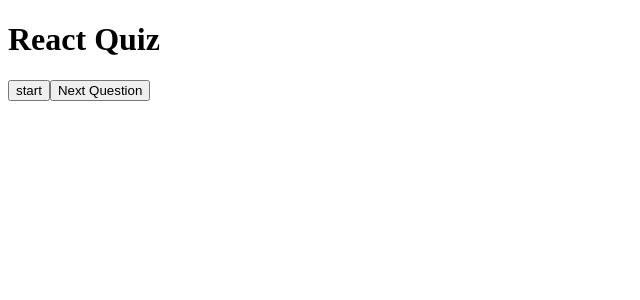
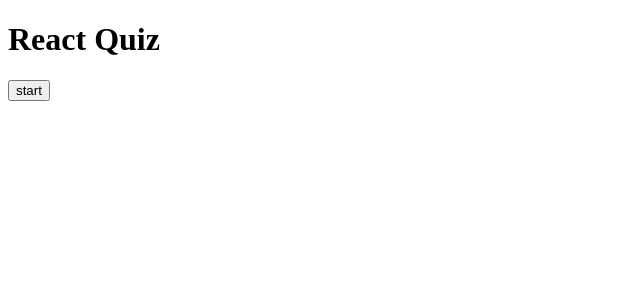
Before and after one commit to Callisto1981/Quiz, a React (Create React App) app in the folder react-quiz/: page / in a window 1280 px wide. Shown: the top 300 px of the page, without its empty margins (0-640 px from the left). Built offline with nearby package versions, Linux system fonts and the light colour scheme.

Commit message:
Added conditions to button in QuestionCard

```diff
--- a/react-quiz/src/App.tsx
+++ b/react-quiz/src/App.tsx
@@ -64,9 +64,11 @@
         callback={checkAnswer}
         />
       )}
+      { !gameOver && !loading && userAnswers.length === number + 1 && number !== TOTAL_QUESTIONS - 1 ? (
       <button className="next" onClick={nextQuestion}>
         Next Question
       </button>
+      ) : null}
     </div>
   );
 }
```
